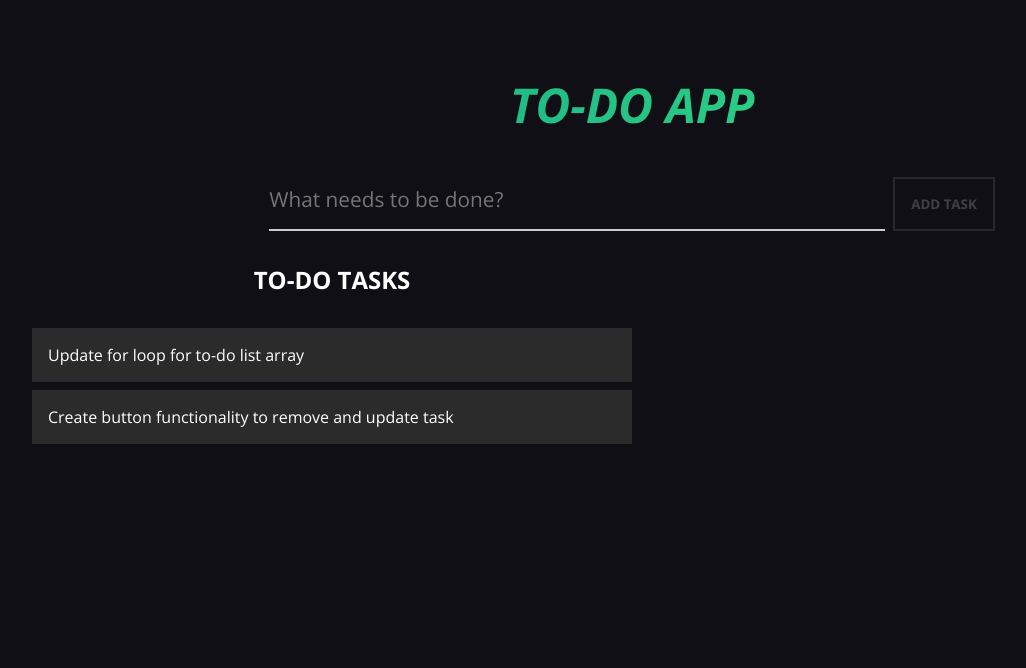
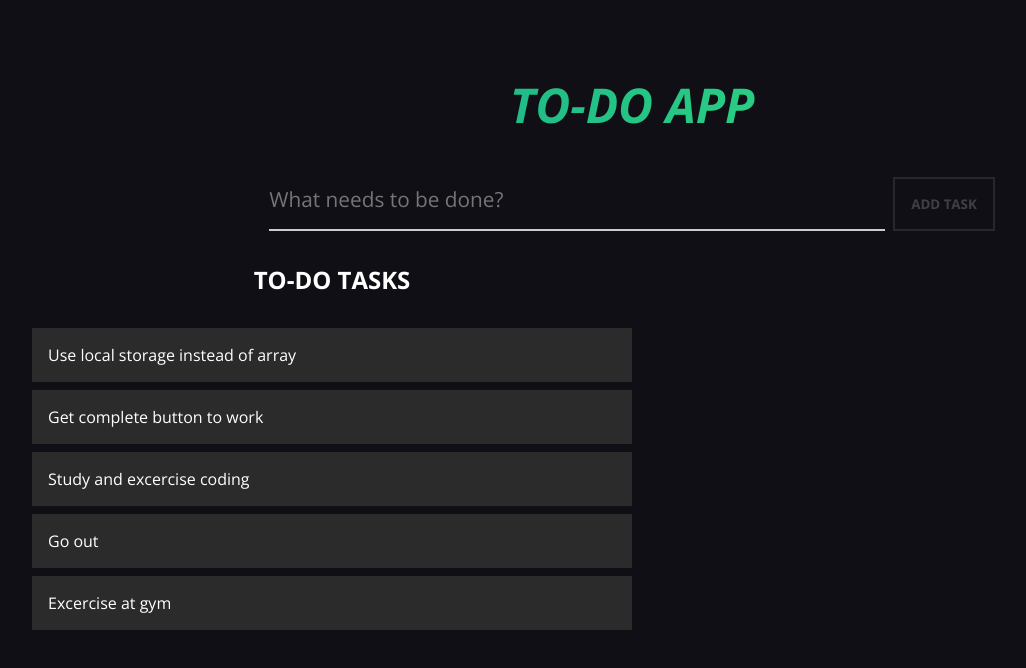
Before and after one commit to mario-patlevic/angular-skill-portfolio, an Angular app: page / in a window 1280 px wide. Shown: the top 668 px of the page, without its empty margins (8-1034 px from the left). Built offline with nearby package versions, Linux system fonts and the light colour scheme.

Commit message:
feat: improved functionality

```diff
--- a/src/app/to-do-app/to-do-app.component.html
+++ b/src/app/to-do-app/to-do-app.component.html
@@ -1,3 +1,3 @@
 <h1 class="todo-title">{{ title }}</h1>
-<app-to-do-input (todoInputChange)="updateTaskLabel($event)"></app-to-do-input>
-<app-to-do-list [todoTasks]="todoList"></app-to-do-list>
+<app-to-do-input (todoInputChange)="addNewTask($event)"></app-to-do-input>
+<app-to-do-list [todoTasks]="todoList" (deleteButtonClick)="deleteTask($event)"></app-to-do-list>
--- a/src/app/to-do-app/to-do-app.component.ts
+++ b/src/app/to-do-app/to-do-app.component.ts
@@ -1,22 +1,32 @@
 import { Component } from '@angular/core';
-import { ToDoInputComponent } from "./to-do-input/to-do-input.component";
-import { ToDoListComponent } from "./to-do-list/to-do-list.component";
+import { ToDoInputComponent } from './to-do-input/to-do-input.component';
+import { ToDoListComponent } from './to-do-list/to-do-list.component';
+import { DefaultValueAccessor } from '@angular/forms';
 
 @Component({
   selector: 'app-to-do-app',
   imports: [ToDoInputComponent, ToDoListComponent],
   templateUrl: './to-do-app.component.html',
-  styleUrl: './to-do-app.component.scss'
+  styleUrl: './to-do-app.component.scss',
 })
 export class ToDoAppComponent {
-  todoList: string[] = ['Update for loop for to-do list array'];
+  todoList: string[] = [
+    'Use local storage instead of array',
+    'Get complete button to work',
+    'Study and excercise coding',
+    'Go out',
+    'Excercise at gym',
+  ];
 
   title = 'To-do app';
 
   todoFromInput: string = '';
 
-  updateTaskLabel(value: string) {
+  addNewTask(value: string) {
     this.todoList.unshift(value);
-    console.log(this.todoList);
+  }
+
+  deleteTask(value: number) {
+    this.todoList.splice(value, 1);
   }
 }
--- a/src/app/to-do-app/to-do-list/to-do-list.component.html
+++ b/src/app/to-do-app/to-do-list/to-do-list.component.html
@@ -5,19 +5,12 @@
     <li class="todo-task">
       {{ task }}
       <span class="todo-task_buttons">
-        <button class="todo-task_button">Complete</button>
-        <button class="todo-task_button" (click)="onDeleteClick(task, $index)">
+        <button class="todo-task_button todo-task_button-complete">Complete</button>
+        <button class="todo-task_button todo-task_button-delete" (click)="onDeleteButtonClick($index)">
           Delete
         </button>
       </span>
     </li>
     }
-    <li class="todo-task">
-      Create button functionality to remove and update task
-      <span class="todo-task_buttons">
-        <button class="todo-task_button">Complete</button>
-        <button class="todo-task_button">Delete</button>
-      </span>
-    </li>
   </ul>
 </section>
--- a/src/app/to-do-app/to-do-list/to-do-list.component.scss
+++ b/src/app/to-do-app/to-do-list/to-do-list.component.scss
@@ -48,3 +48,13 @@
 .todo-task_button:hover {
   cursor: pointer;
 }
+
+.todo-task_button-complete:hover {
+  color: #65ffa3;
+  transition: color 0.2s ease-in-out;
+}
+
+.todo-task_button-delete:hover {
+  color: #ff6565;
+  transition: color 0.2s ease-in-out;
+}
--- a/src/app/to-do-app/to-do-list/to-do-list.component.ts
+++ b/src/app/to-do-app/to-do-list/to-do-list.component.ts
@@ -1,16 +1,16 @@
-import { Component, input } from '@angular/core';
+import { Component, input, output } from '@angular/core';
 
 @Component({
   selector: 'app-to-do-list',
   templateUrl: './to-do-list.component.html',
-  styleUrl: './to-do-list.component.scss'
+  styleUrl: './to-do-list.component.scss',
 })
 export class ToDoListComponent {
   todoTasks = input<Array<string>>([]);
 
-  onDeleteClick(task: string, index: number) {
-    console.log('Delete clicked ' + task);
-    console.log('Index: ' + index);
-    console.log('Tasks: ' + this.todoTasks());
+  deleteButtonClick = output<number>();
+
+  onDeleteButtonClick(value: number) {
+    this.deleteButtonClick.emit(value);
   }
 }
```
